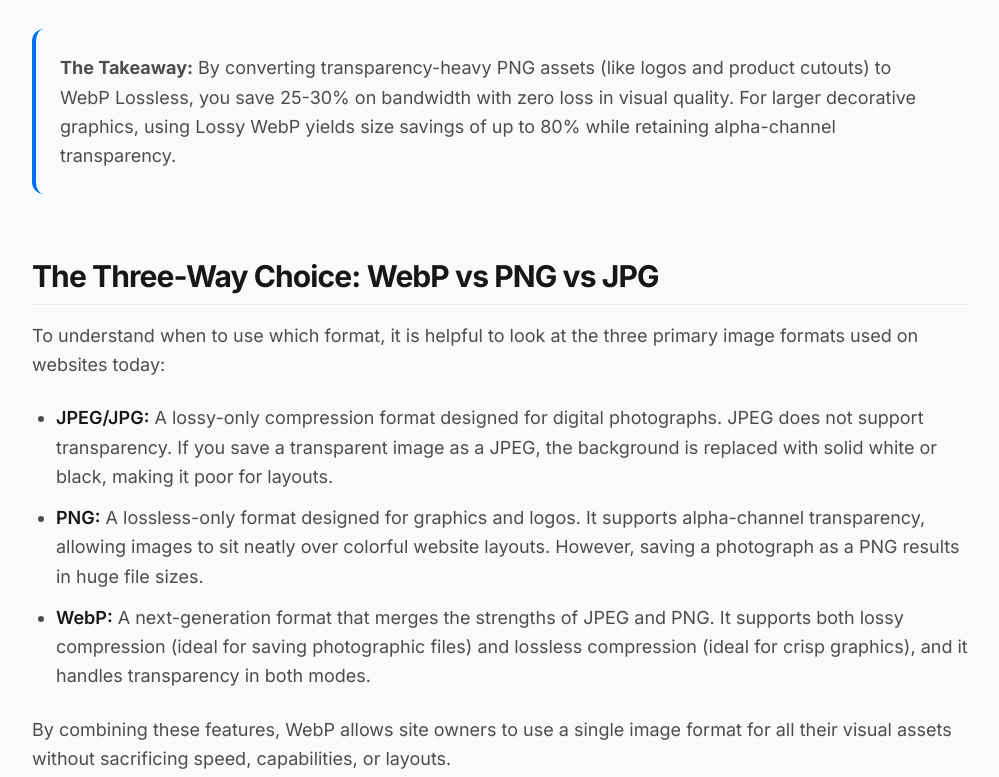
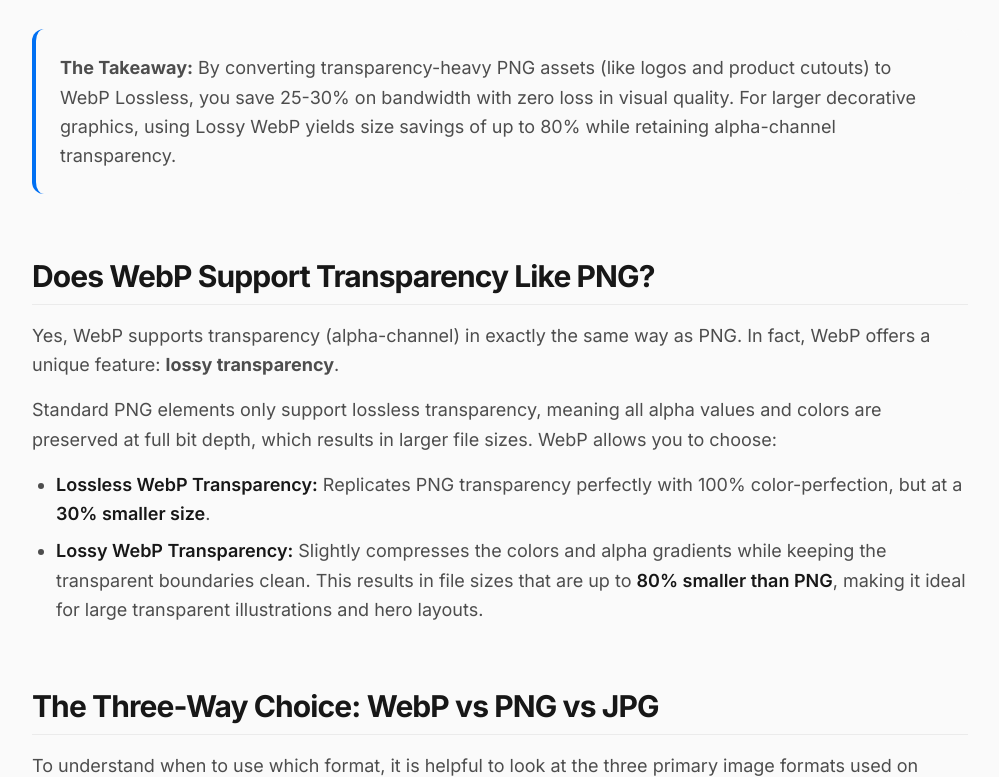
Before and after one commit to Prit-Patel08/imagetoolstack.com, an Astro site: page /compare/webp-vs-png in a window 1280 px wide. Shown: the part 2679-3456 px from the top of the page, without its empty margins (140-1139 px from the left). Built offline with nearby package versions, Linux system fonts and the light colour scheme; Astro itself is replaced by a stand-in of ours; some packages are replaced by stand-ins of ours.

Commit message:
Optimize headings in webp-vs-png guide to target search queries

```diff
--- a/src/pages/compare/webp-vs-png.astro
+++ b/src/pages/compare/webp-vs-png.astro
@@ -133,7 +133,7 @@ const relatedTool = toolsData.tools.find(t => t.slug === "webp-to-png");
 
       <!-- Technical Comparison Matrix -->
       <section class="mb-16">
-        <h2 class="text-3xl font-bold text-ink mb-6">Technical Comparison: WebP vs PNG</h2>
+        <h2 class="text-3xl font-bold text-ink mb-6">WebP vs PNG File Size & Compression (Tested)</h2>
         <p class="text-lg text-body leading-relaxed mb-6">
           While both formats support transparency and lossless encoding, they utilize entirely different compression math. Let's compare their technical structures side-by-side.
         </p>
@@ -236,6 +236,21 @@ const relatedTool = toolsData.tools.find(t => t.slug === "webp-to-png");
         </p>
       </section>
 
+      <!-- Transparency Section -->
+      <section class="mb-16 prose prose-vercel max-w-none text-body">
+        <h2 class="text-3xl font-bold text-ink font-heading leading-tight mt-10 mb-4">Does WebP Support Transparency Like PNG?</h2>
+        <p class="mb-4 leading-relaxed">
+          Yes, WebP supports transparency (alpha-channel) in exactly the same way as PNG. In fact, WebP offers a unique feature: <strong>lossy transparency</strong>.
+        </p>
+        <p class="mb-4 leading-relaxed">
+          Standard PNG elements only support lossless transparency, meaning all alpha values and colors are preserved at full bit depth, which results in larger file sizes. WebP allows you to choose:
+        </p>
+        <ul class="list-disc pl-6 space-y-2 mb-6">
+          <li><strong>Lossless WebP Transparency:</strong> Replicates PNG transparency perfectly with 100% color-perfection, but at a <strong>30% smaller size</strong>.</li>
+          <li><strong>Lossy WebP Transparency:</strong> Slightly compresses the colors and alpha gradients while keeping the transparent boundaries clean. This results in file sizes that are up to <strong>80% smaller than PNG</strong>, making it ideal for large transparent illustrations and hero layouts.</li>
+        </ul>
+      </section>
+
       <!-- The Core Battle: WebP vs PNG vs JPG -->
       <section class="mb-16 prose prose-vercel max-w-none text-body">
         <h2 class="text-3xl font-bold text-ink font-heading leading-tight mt-10 mb-4">The Three-Way Choice: WebP vs PNG vs JPG</h2>
@@ -336,11 +351,11 @@ const relatedTool = toolsData.tools.find(t => t.slug === "webp-to-png");
         </ol>
       </section>
 
-      <!-- Fallback Best Practices (The picture tag) -->
+      <!-- Browser Support Section -->
       <section class="mb-16 prose prose-vercel max-w-none text-body">
-        <h2 class="text-3xl font-bold text-ink font-heading leading-tight mt-10 mb-4">Web Fallback Best Practices</h2>
+        <h2 class="text-3xl font-bold text-ink font-heading leading-tight mt-10 mb-4">WebP vs PNG Browser Support (98% in 2026)</h2>
         <p class="mb-6 leading-relaxed">
-          While modern browser support for WebP is over 98%, you can use the HTML5 `<picture>` tag to serve WebP while providing a PNG fallback for legacy browsers:
+          WebP is natively supported by over 98% of browsers in 2026, including Google Chrome, Apple Safari, Mozilla Firefox, and Microsoft Edge. For older systems, you can use the HTML5 `<picture>` tag to serve WebP with a PNG fallback:
         </p>
         <pre class="rounded-xl overflow-hidden bg-canvas-soft border border-hairline p-4 mb-6"><code class="language-html">&lt;picture&gt;
   &lt;source srcset="/images/logo.webp" type="image/webp"&gt;
```
